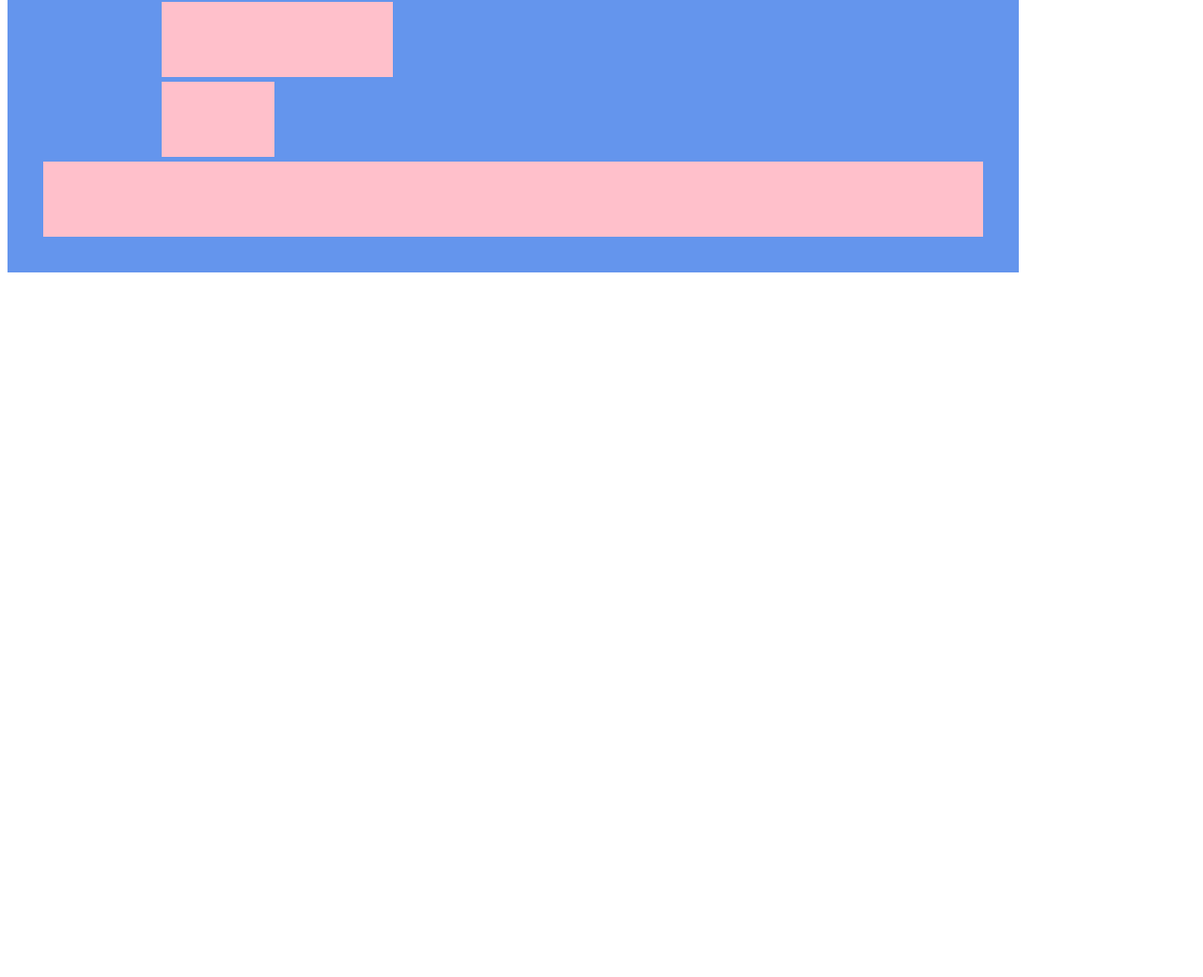
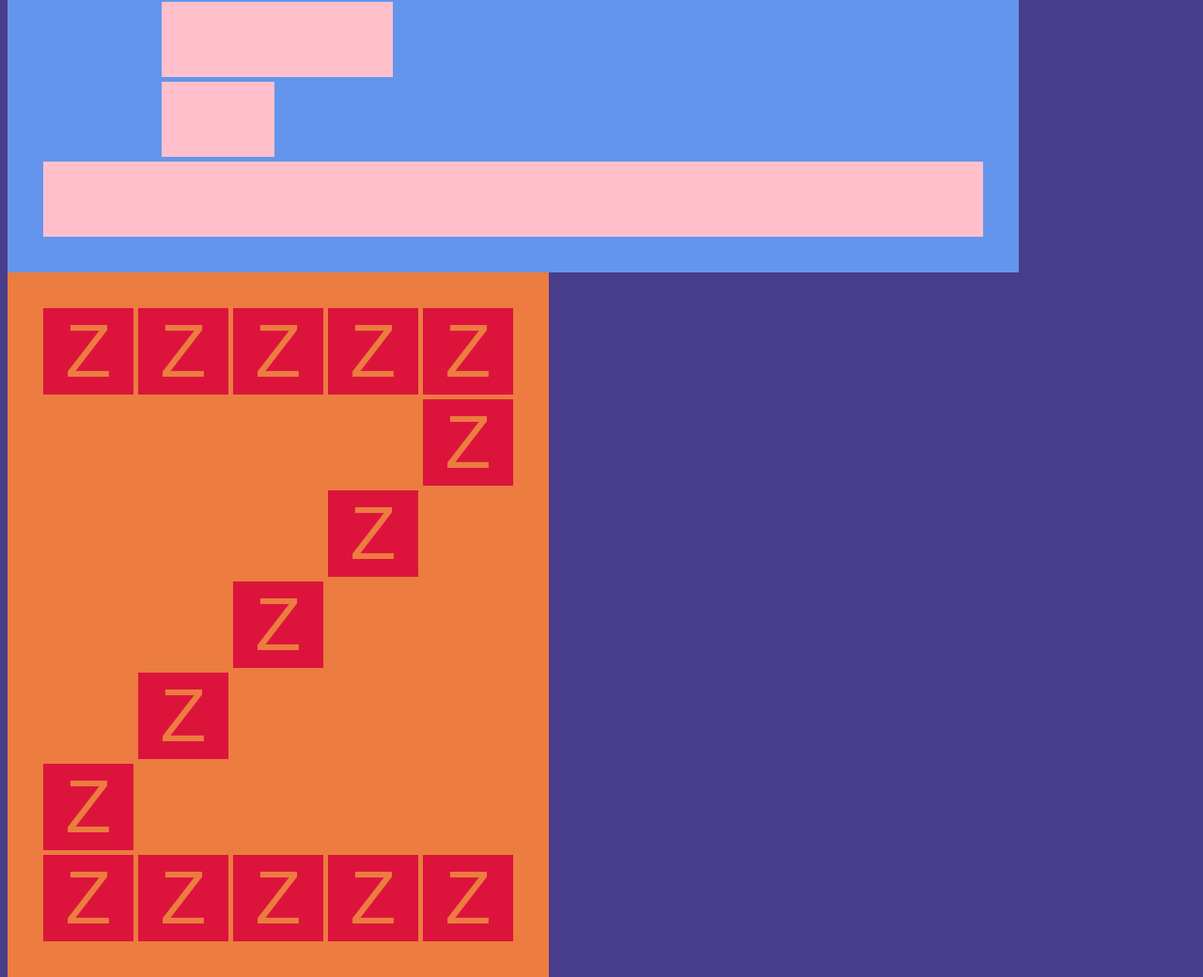
Before and after one commit to radhika-chauhan/radhika-chauhan.github.io, a plain HTML site: page WAM_EX03_/index.html in a window 1280 px wide. Shown: the part 1824-2864 px from the top of the page at 94% size. Before the commit the page ends 2114 px from the top, so only its background shows below. Drawn offline with Linux system fonts and the light colour scheme.

Commit message:
last Z update

```diff
--- a/WAM_EX03_/index.html
+++ b/WAM_EX03_/index.html
@@ -50,5 +50,42 @@
         <div class="s-8"></div>
     </div>
 
+     <!-- <p>using 8column grid, relational class</p> -->
+     <div id="fifth">
+        <div class="t-1">Z</div>
+        <div class="t-2">Z</div>
+        <div class="t-3">Z</div>
+        <div class="t-4">Z</div>
+        <div class="t-5">Z</div>
+        <div class="t-6">Z</div>
+        <div class="t-7">Z</div>
+        <div class="t-8">Z</div>
+        <div class="t-9">Z</div>
+        <div class="t-10">Z</div>
+        <div class="t-11">Z</div>
+        <div class="t-12">Z</div>
+        <div class="t-13">Z</div>
+        <div class="t-14">Z</div>
+        <div class="t-15">Z</div>
+    </div>
+
+    <!-- <div id="sixth">
+        <div class="z-1"></div>
+        <div class="z-2"></div>
+        <div class="z-3"></div>
+        <div class="z-4"></div>
+        <div class="z-5"></div>
+        <div class="z-6"></div>
+        <div class="z-7"></div>
+        <div class="z-8"></div>
+        <div class="z-9"></div>
+        <div class="z-10"></div>
+        <div class="z-11"></div>
+        <div class="z-12"></div>
+        <div class="z-13"></div>
+        <div class="z-14"></div>
+        <div class="z-15"></div>
+    </div> -->
+
 </body>
 </html>
--- a/WAM_EX03_/style.css
+++ b/WAM_EX03_/style.css
@@ -2,7 +2,7 @@
 /* GLOBAL PROPERTIES */
 
     body{
-        background-color:white;
+        background-color:darkslateblue;
     }
 
     p{
@@ -195,7 +195,7 @@
 
     #fourth :hover{
         transform: translateX(40px);
-        background-color: rgb(213, 104, 122);
+        background-color:gold;
     }
 
     #fourth{
@@ -213,7 +213,7 @@
 
     /* relational class properties */
     [class^="s-"] {
-        background-color: pink;
+        background-color:pink
     }
 
     .s-1{
@@ -255,3 +255,131 @@
         grid-column: 1/9;
         grid-row: 8;
     }
+
+/* FIFTH DISPLAY */
+
+    #fifth :hover{
+        /* transform: translateX(40px); */
+        background-color:rgb(236, 124, 63);
+        color: crimson;
+    }
+
+    #fifth{
+        float: left;
+        background-color:rgb(236, 124, 63);
+        padding: 3%;
+        width: 500px;
+        display: grid;
+        grid-template-columns: (8, 1fr);
+        gap: 5px;
+        grid-auto-rows: minmax(80px, auto);
+        font-family: helvetica;
+        text-align: center;
+        font-size: 80px;
+        color:rgb(236, 124, 63);
+    }
+
+
+
+    /* relational class properties */
+    [class^="t-"] {
+        background-color:crimson;
+    }
+
+    .t-1{
+        grid-column: 1;
+        grid-row: 1;
+
+    }
+    .t-2{
+        grid-column: 2;
+        grid-row: 1;
+
+    }
+    .t-3{
+        grid-column: 3;
+        grid-row: 1;
+
+    }
+    .t-4{
+        grid-column: 4;
+        grid-row: 1;
+
+    }
+    .t-5{
+        grid-column: 5;
+        grid-row: 1;
+
+    }
+    .t-6{
+        grid-column: 5;
+        grid-row: 2;
+
+    }
+    .t-7{
+        grid-column: 4;
+        grid-row: 3;
+
+    }
+    .t-8{
+        grid-column: 3;
+        grid-row: 4;
+    }
+    .t-9{
+        grid-column: 2;
+        grid-row: 5;
+    }
+    .t-10{
+        grid-column: 1;
+        grid-row: 6;
+    }
+    .t-11{
+        grid-column: 1;
+        grid-row: 7;
+    }
+    .t-12{
+        grid-column: 2;
+        grid-row: 7;
+    }
+    .t-13{
+        grid-column: 3;
+        grid-row: 7;
+    }
+    .t-14{
+        grid-column: 4;
+        grid-row: 7;
+    }
+    .t-15{
+        grid-column: 5;
+        grid-row: 7;
+    }
+
+/* sixth display
+
+#sixth:hover{
+    background-color: black;
+}
+
+#sixth{
+    float: left;
+    background-color:rgb(236, 124, 63);
+    padding: 3%;
+    width: 500px;
+    display: grid;
+    grid-template-columns: (8, 1fr);
+    gap: 5px;
+    grid-auto-rows: minmax(80px, auto);
+}
+
+[class^="z-"] {
+    background-color:deeppink;
+}
+
+.z-1{
+    grid-column: 1;
+    grid-row: 1;
+}
+.z-1{
+    grid-column: 2;
+    grid-row: 1;
+} */
```
